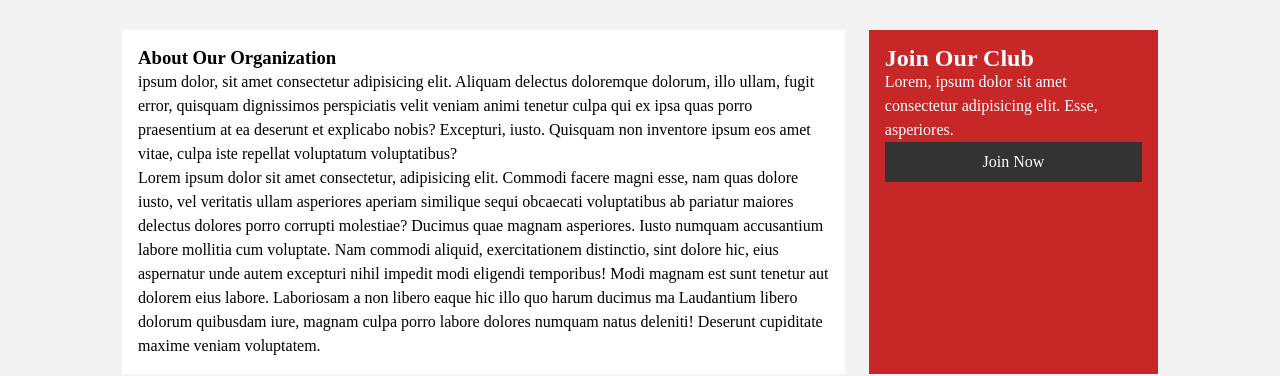
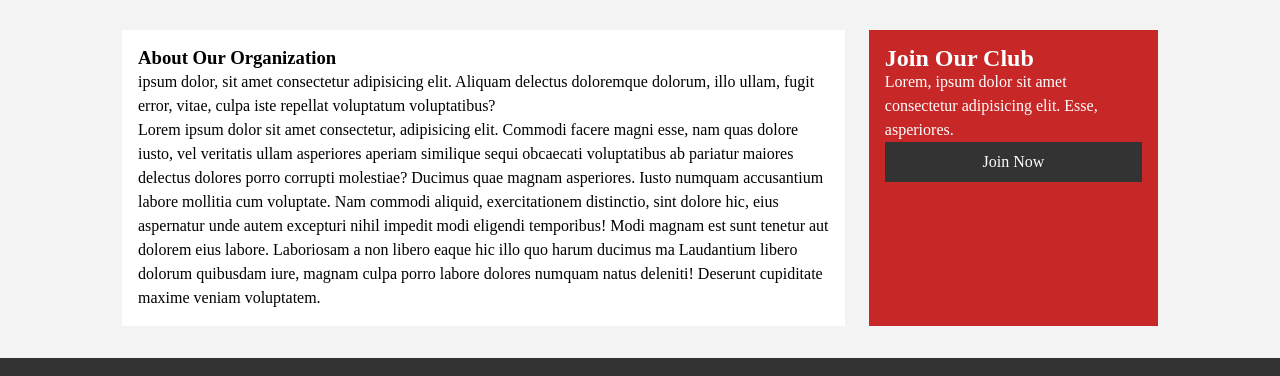
Before and after one commit to Levidepsi/myfirsthtmlwebsite, a plain HTML site: page about.html in a window 1280 px wide. Shown: the part 134-510 px from the top of the page. Drawn offline with Linux system fonts and the light colour scheme.

Commit message:
edited about html

```diff
--- a/about.html
+++ b/about.html
@@ -36,9 +36,7 @@
                 <article class="card">
                     <h1 class="l-heading">About Our Organization</h1>
                     <p> ipsum dolor, sit amet consectetur adipisicing elit. Aliquam delectus doloremque dolorum, illo ullam,
-                    fugit error, quisquam dignissimos perspiciatis velit veniam animi tenetur culpa qui ex ipsa quas porro
-                    praesentium at ea deserunt et explicabo nobis? Excepturi, iusto.
-                     Quisquam non inventore ipsum eos amet vitae, culpa iste repellat voluptatum voluptatibus?</p>
+                    fugit error,  vitae, culpa iste repellat voluptatum voluptatibus?</p>
                 <p>Lorem ipsum dolor sit amet consectetur, adipisicing elit. Commodi facere magni esse,
                      nam quas dolore iusto, vel veritatis ullam asperiores aperiam similique sequi obcaecati
                      voluptatibus ab pariatur maiores delectus dolores porro corrupti molestiae? Ducimus quae magnam asperiores.
```
